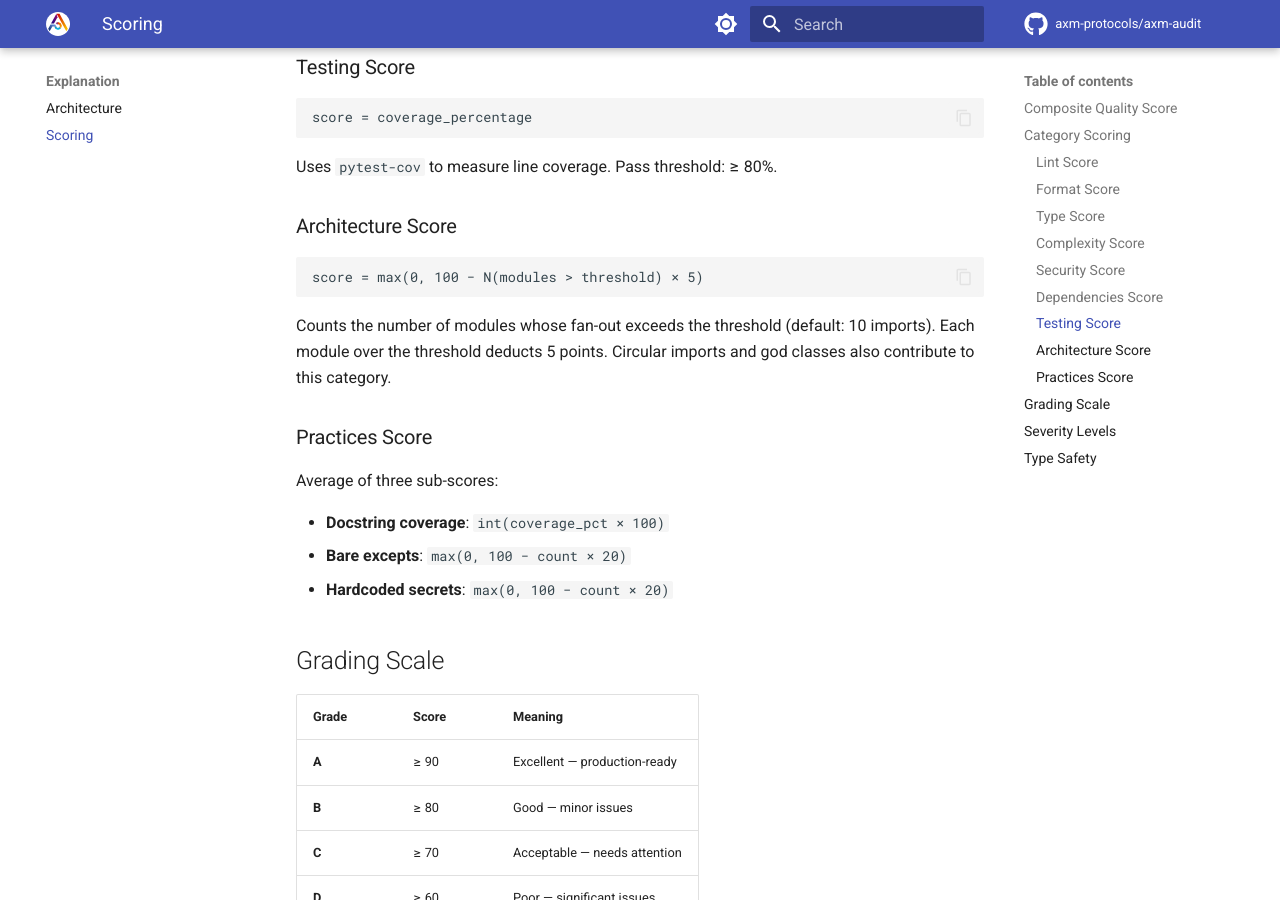
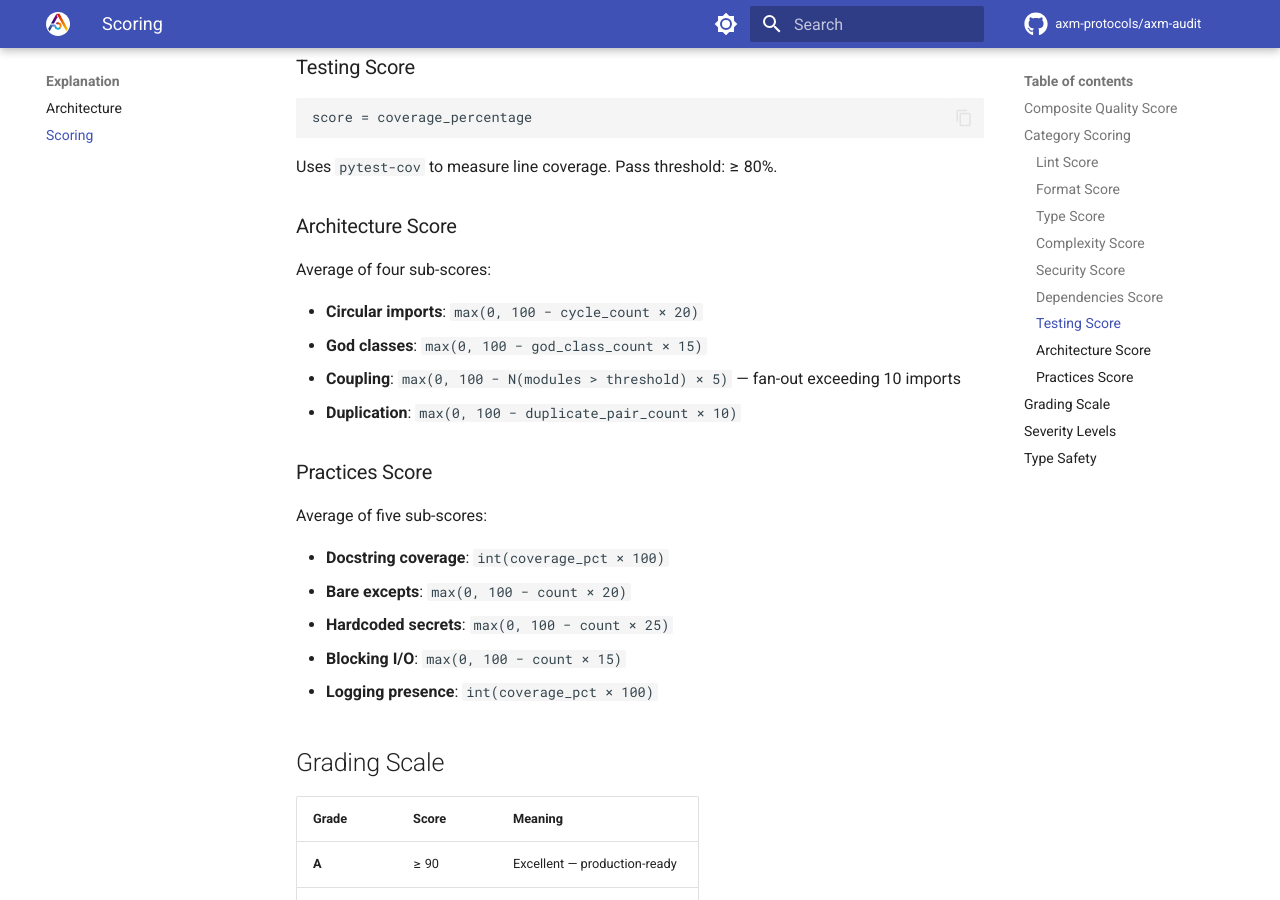
Before and after one commit to axm-protocols/axm-forge, an MkDocs documentation site: the page built from docs/explanation/scoring.md, in a window 1280 px wide and 900 px high, scrolled down 2022 px. Built offline with MkDocs 1.6.1 and Material for MkDocs 9.7.7, drawn with Linux system fonts in a browser that asks for light colours; comment, search, counter and statistics services are not loaded.

Commit message:
docs(audit): fix scoring formulas and test count [AXM-171]
- Fix secrets penalty: 20 → 25 (matches code)
- Add BlockingIORule + LoggingPresenceRule to Practices section
- Expand Architecture section to list all 4 rules
- Update test count: 261 → 287

````diff
--- a/docs/explanation/scoring.md
+++ b/docs/explanation/scoring.md
@@ -86,19 +86,22 @@ Uses `pytest-cov` to measure line coverage. Pass threshold: ≥ 80%.
 
 ### Architecture Score
 
-```
-score = max(0, 100 − N(modules > threshold) × 5)
-```
+Average of four sub-scores:
 
-Counts the number of modules whose fan-out exceeds the threshold (default: 10 imports). Each module over the threshold deducts 5 points. Circular imports and god classes also contribute to this category.
+- **Circular imports**: `max(0, 100 − cycle_count × 20)`
+- **God classes**: `max(0, 100 − god_class_count × 15)`
+- **Coupling**: `max(0, 100 − N(modules > threshold) × 5)` — fan-out exceeding 10 imports
+- **Duplication**: `max(0, 100 − duplicate_pair_count × 10)`
 
 ### Practices Score
 
-Average of three sub-scores:
+Average of five sub-scores:
 
 - **Docstring coverage**: `int(coverage_pct × 100)`
 - **Bare excepts**: `max(0, 100 − count × 20)`
-- **Hardcoded secrets**: `max(0, 100 − count × 20)`
+- **Hardcoded secrets**: `max(0, 100 − count × 25)`
+- **Blocking I/O**: `max(0, 100 − count × 15)`
+- **Logging presence**: `int(coverage_pct × 100)`
 
 ## Grading Scale
 
````
Also changed, not shown: docs/index.md (+1 -1 lines).
